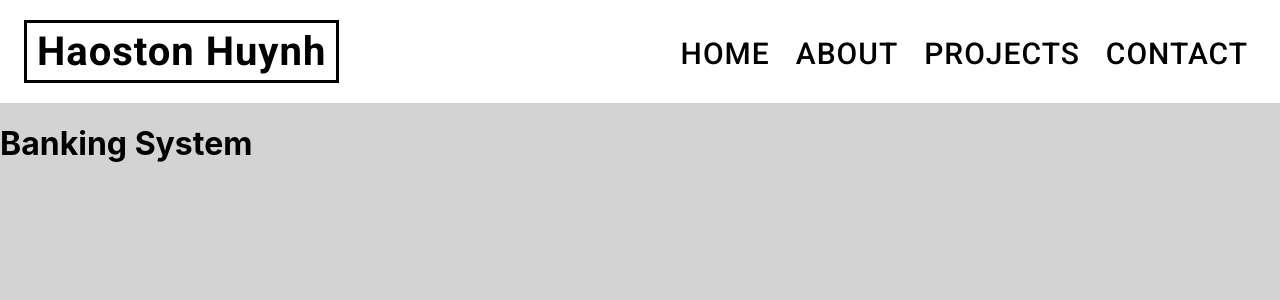
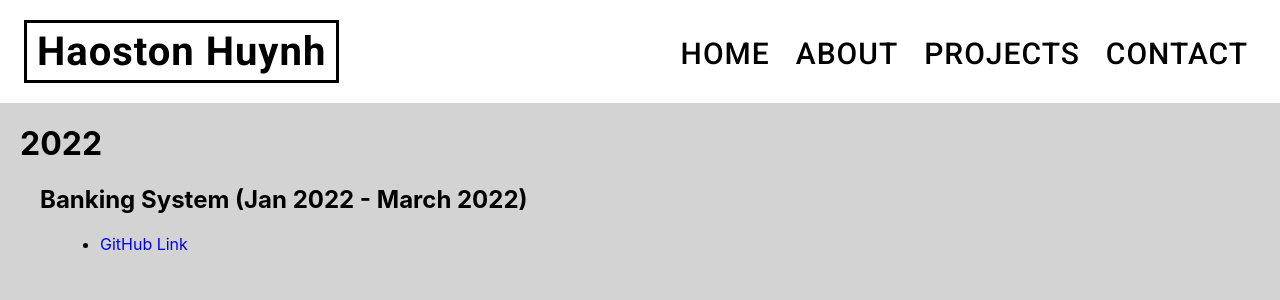
Before and after one commit to haostonh/portfolio, a React (Create React App) app in the folder client/: page /portfolio/projects in a window 1280 px wide. Shown: the top 300 px of the page. Built offline with nearby package versions, Linux system fonts and the light colour scheme.

Commit message:
added banking system to project section

```diff
--- a/client/src/pages/Projects.jsx
+++ b/client/src/pages/Projects.jsx
@@ -10,7 +10,16 @@ const Projects = () => {
         <style>{'body { background-color: #D3D3D3 }'}</style>
       </Helmet>
       <NavBar/>
-      <h1>Banking System</h1>
+      <div>
+        <h1 className='yearTitle'>2022</h1>
+        <h2 className='projectTitle'>Banking System (Jan 2022 - March 2022)</h2>
+        <ul className='projectBody'>
+          <li>
+            <a href='https://github.com/haostonh/Banking-System' target='_blank' rel='noreferrer'>GitHub Link</a>
+          </li>
+        </ul>
+
+      </div>
     </div>
   );
 };
--- a/client/src/pagesCSS/Projects.css
+++ b/client/src/pagesCSS/Projects.css
@@ -0,0 +1,27 @@
+a:link {
+  text-decoration: none;
+}
+
+a:visited {
+  text-decoration: none;
+}
+
+a:hover {
+  text-decoration: underline;
+}
+
+a:active {
+  text-decoration: underline;
+}
+
+.projectBody {
+  margin-left: 60px;
+}
+
+.projectTitle {
+  margin-left: 40px;
+}
+
+.yearTitle {
+  margin-left: 20px;
+}
```
